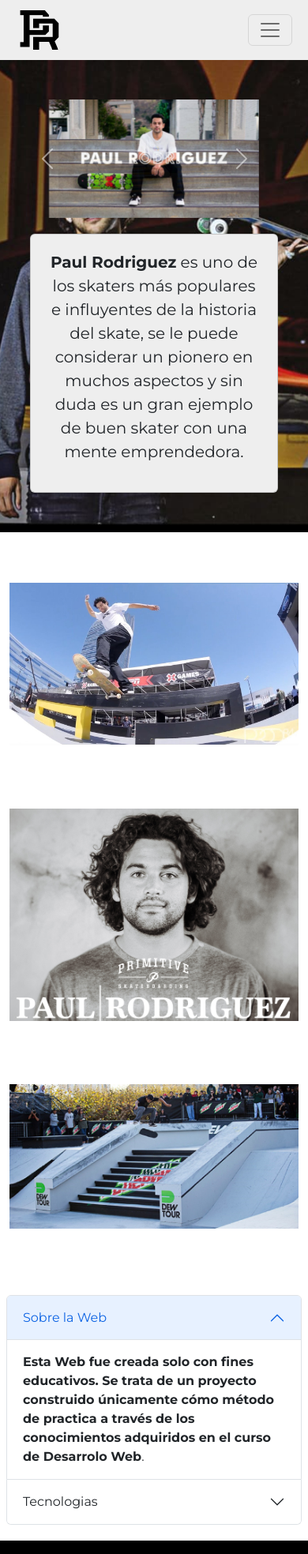
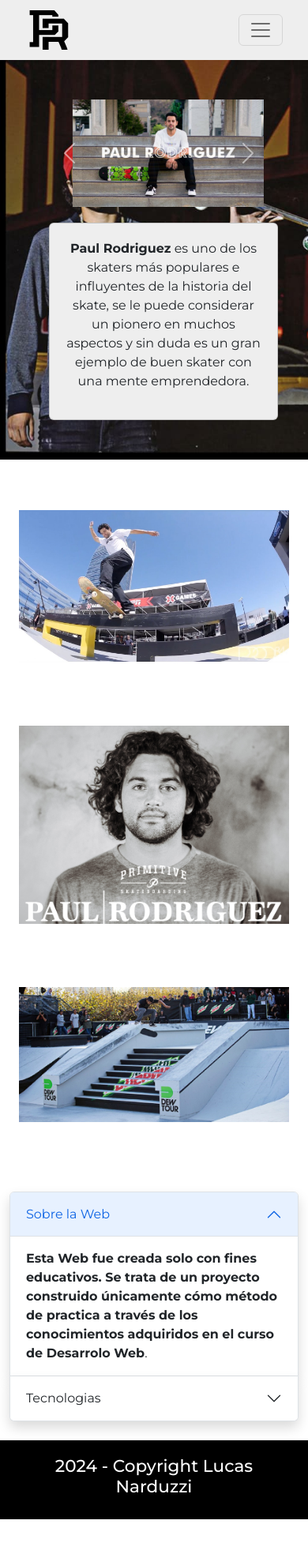
Before and after one commit to LucasNarduzzi/Proyecto-final---Biografia-P-Rod---Lucas-Narduzzi, a plain HTML site: page index.html in a window 390 px wide. Shown: the top 1968 px of the page at 79% size. After the commit the page ends 1924 px from the top, so only its background shows below. Drawn offline with nearby package versions, Linux system fonts and the light colour scheme.

Commit message:
Re-entrega, correción de css, clases grid system y links de bootstrap

```diff
--- a/css/estilo.css
+++ b/css/estilo.css
@@ -1,11 +1,7 @@
+/*///////////- Reset -///////////*/
 *{
 	font-family: "Montserrat", sans-serif;
 	box-sizing: border-box;
-}
-
-.container__padre__tamano{ /*/<----- Div contenedor de todo/*/
-	padding: 0px;
-	overflow: hidden;
 }
 
 /*///////////Header/nav index - Galeria - Biografia///////////*/
@@ -18,21 +14,10 @@
 	height: 50px;
 	margin: 0px 0px 10px 25px;
 }
+
 .navbar-responsive{
 	margin-right: 20px;
 }
-@media (max-width: 576px){
-	.li-padding-responsive{
-		padding-left: 20px;
-	}
-}
-@media (max-width: 992px){
-	.li-padding-responsive{
-		padding-left: 20px;
-	}
-}
-
-
 /*////////////////////////////////////////// index ////////////////////////////////////////*/
 .index__section1__carousel__tamano{ /*<-----section contenedor del banner/*/
 	padding: 0px;
@@ -43,53 +28,18 @@
 	background-size: cover;
 	margin: 0px;
 	padding: 50px;
+	display: flex;
 }
+
 .index__div__banner__text{ /*/<-- texto junto al banner//*/
 		background: #eee;
+		justify-content: center;
+		padding: 20px;
+		font-size: 1em;
 }
 
 .img-h{  /*/<--- height de la tercera imagen del main (prod18)>/*/
 	height: 100%;
-}
-
-.index__section4-bootstrap{
-	padding: 20px;
-}
-
-/*/ index responsive /////////////////////////////*/
-@media (max-width: 576px){
-	.index__div__banner__text{ /*/<-- texto junto al banner//*/
-		min-width: 180px;
-		margin-left: 12px;
-		margin-top: 20px;
-		padding: 10px;
-	}
-
-	.carousel-item{ /*/<<-- 3 divs contenedores de imagenes del banner//*/
-		margin-left: 10px;
-	}
-
-	.section3__img-item{ /*/<<-- div contenedor de imagenes en main//*/
-		margin: 20px 0px;
-	}
-}
-
-@media (max-width: 992px) {
-	.carousel-item{ /*/<<-- 3 divs contenedores de imagenes del banner//*/
-		margin-left: 12px;
-	}
-
-	.index__div__banner__text{ /*/<<-- texto junto al banner//*/
-		margin: 20px 0px 0px 12px;
-		text-align: center;
-		max-width: 960px;
-		padding: 20px;
-	}
-
-	.section3__img-item{ /*/<<-- div contenedor de imagenes en main//*/
-		margin: 40px 0px;
-	}
-
 }
 /*////////////////////////////////////////// galeria ////////////////////////////////////////*/
 .galeria__section1-imgenes { /*/<<-- div padre contenedor de imagenes en main//*/
@@ -110,21 +60,6 @@
 
 .galeria__section2-videos div{
 	padding: 0px 10px 40px 10px;
-}
-
-/*/ galeria responsive /////////////////////////////*/
-@media (max-width: 576px){
-	.galeria__section1-imgenes{
-		margin: auto;
-	}
-	.galeria__section2-videos div iframe{
-	width: 100%;
-	}
-}
-@media (max-width: 992px){
-	.galeria__section1-imgenes{
-		margin: auto;
-	}
 }
 /*////////////////////////////////////////// biografia ////////////////////////////////////////*/
 .biografia__section-blog h1{
@@ -176,8 +111,50 @@
 	background: rgb(240, 122, 17, 1.0);
 	padding: 10px;
 }
+/*////////////////////////////////////////// Footer index - Galeria - Biografoa ////////////////*/
+footer{
+	text-align: center;
+	padding: 20px;
+	background: #000;
+}
 
+footer h4{
+	color: #fff;
+}
+/*////////////////////////////// responsive /////////////////////////////*/
 @media (max-width: 576px){
+	/*/ Header/nav index - galeria - biografia////////////*/
+	.li-padding-responsive{
+		padding-left: 20px;
+	}
+
+	/*/ index responsive /////////////////////////////////*/
+	.index__div__banner__text{ /*/<-- texto junto al banner//*/
+		min-width: 180px;
+		margin: 20px 0px 0px 12px;
+		padding: 10px;
+	}
+
+	.carousel-item{ /*/<<-- 3 divs contenedores de imagenes del banner//*/
+		margin-left: 10px;
+	}
+
+	.section3__img-item{ /*/<<-- div contenedor de imagenes en main//*/
+		margin: 20px 0px;
+	}
+
+	/*/ galeria responsive /////////////////////////////////*/
+	.galeria__section1-imgenes{
+		margin: auto;
+	}
+	.galeria__section2-videos div iframe{
+	width: 100%;
+	}
+
+	/*/ biografia responsive /////////////////////////////////*/
+	.biografia__section-blog img{
+		width: 100%;
+	}
 	.biografia__section-blog__div__banner{
 		height: 200px;
 		padding: 0px;
@@ -189,18 +166,36 @@
 		object-position: 100% 0%;
 	}
 }
+
+
 @media (max-width: 992px){
-		main img{
- 		width: 100%;
+	/*/ Header/nav  /////////////////////////////////*/
+	.li-padding-responsive{
+		padding-left: 20px;
 	}
+	.bg-div-banner {
+		flex-direction: column;
+		align-items: center;
+	}
+
+	/*/ index responsive  /////////////////////////////////*/
+	.carousel-item{ /*/<<-- 3 divs contenedores de imagenes del banner//*/
+		margin-left: 12px;
+	}
+
+	.index__div__banner__text{ /*/<<-- texto junto al banner//*/
+		margin: 20px 0px 0px 12px;
+		text-align: center;
+		max-width: 960px;
+		padding: 20px;
+	}
+
+	.section3__img-item{ /*/<<-- div contenedor de imagenes en main//*/
+		margin: 40px 0px;
+	}
+
+	/*/ galeria responsive  /////////////////////////////////*/
+		.galeria__section1-imgenes{
+			margin: auto;
+		}
 }
-/*////////////////////////////////////////// Footer index - Galeria - Biografoa ////////////////*/
-footer{
-	text-align: center;
-	padding: 20px;
-	background: #000;
-}
-
-footer h4{
-	color: #fff;
-}
--- a/index.html
+++ b/index.html
@@ -3,20 +3,20 @@
 <head>
 	<meta charset="utf-8">
 	<meta name="viewport" content="width=device-width, initial-scale=1">
-	<!---------------------- Bootstrap ----------------->
-	<link href="https://cdn.jsdelivr.net/npm/bootstrap@5.2.3/dist/css/bootstrap.min.css" rel="stylesheet" integrity="sha384-rbsA2VBKQhggwzxH7pPCaAqO46MgnOM80zW1RWuH61DGLwZJEdK2Kadq2F9CUG65" crossorigin="anonymous">
 	<!---------------------- tipografia  ----------------->
 	<link href="https://fonts.googleapis.com/css2?family=Montserrat:ital,wght@0,100..900;1,100..900&display=swap" rel="stylesheet">
 	<link rel="preconnect" href="https://fonts.googleapis.com">
 	<link rel="preconnect" href="https://fonts.gstatic.com" crossorigin>
+	<!---------------------- Bootstrap ----------------->
+	<link href="https://cdn.jsdelivr.net/npm/bootstrap@5.2.3/dist/css/bootstrap.min.css" rel="stylesheet" integrity="sha384-rbsA2VBKQhggwzxH7pPCaAqO46MgnOM80zW1RWuH61DGLwZJEdK2Kadq2F9CUG65" crossorigin="anonymous">
 	<!-------------- Estilo -------------->
 	<link rel="stylesheet" type="text/css" href="./css/estilo.css">
 	<title>Lucas Narduzzi</title>
 </head>
 <body><!--------------------Bootstrap Nav--------------------------->
-	<div class="container-fluid container__padre__tamano">
+	<div class="container-fluid">
 		<header class="row">
-			<nav class="navbar navbar-expand-lg bg-body-tertiary">
+			<nav class="col-12 navbar navbar-expand-lg bg-body-tertiary">
 			  	<div class="container-fluid">
 			    	<a class="navbar-brand logo__tamano" href="index.html"><img src="./assets/logo.jpg" class="img-fluid"></a>
 			    	<button class="navbar-toggler navbar-responsive" type="button" data-bs-toggle="collapse" data-bs-target="#navbarScroll" aria-controls="navbarScroll" aria-expanded="false" aria-label="Toggle navigation"><span class="navbar-toggler-icon"></span>
@@ -38,10 +38,10 @@
 			</nav>
 		</header>
 		<main class="row">
-			<section class="row index__section1__carousel__tamano"> <!--------------------bootstrap carousel --------------------------->
-				<article class="row bg-div-banner">
+			<section class="container-fluid p-0"> <!--------------------bootstrap carousel --------------------------->
+				<article class="row bg-div-banner ">
 					<div class="col-lg-8 col-md-12 col-sm-12">
-						<div id="carouselExampleFade" class="carousel slide carousel-fade" data-bs-ride="carousel">
+						<div id="carouselExampleFade" class="carousel slide carousel-fade " data-bs-ride="carousel">
 				 			<div class="carousel-inner">
 				  				<div class="carousel-item active container-fluid">
 				     				<img src="./assets/prod10.jpg" class="d-block w-100 img-fluid" alt="Paul Rodriguez - Switch Bs Tailslide">
@@ -61,36 +61,36 @@
 						  	</button>
 						</div>
 					</div>
-					<div class="col-lg-4 col-md-12 col-sm-12 card justify-content-center fs-5 mt-sm-5 mt-lg-0 index__div__banner__text ">
+					<div class="col-lg-4 col-md-12 col-sm-12 card index__div__banner__text">
 						<p><b>Paul Rodriguez</b> es uno de los skaters más populares e influyentes de la historia del skate, se le puede considerar un pionero en muchos aspectos y sin duda es un gran ejemplo de buen skater con una mente emprendedora.</p>
 					</div>
 				</article>
 			</section>
-			<section class="container text-center p-4"> <!--------------------index fotos --------------------------->
+			<section class="container-fluid text-center p-4"> <!--------------------index fotos --------------------------->
 	  			<article class="row">
-	   				<div class=" col-lg-4 col-md-4 col-sm-12 section3__img-item">
+	   				<div class=" col-lg-4 col-md-12 col-sm-12 section3__img-item">
 	   				 	<img src="./assets/prod15.jpg" alt="Paul Rodriguez Bs Crooked" class="img-fluid h-100">
 	     			</div>
-	   			 	<div class=" col-lg-4 col-md-4 col-sm-12 section3__img-item">
+	   			 	<div class=" col-lg-4 col-md-12 col-sm-12 section3__img-item">
 	      				<img src="./assets/prod9.jpg" alt="Paul Rodriguez Swich Heelflip" class="img-fluid">
 	   			 	</div>
-	    			<div class="col-lg-4 col-md-4 col-sm-12 section3__img-item">
-	      				<img src="./assets/prod18.jpg" alt="Paul Rodriguez Bs Noseblunt" class="img-fluid img-h">
+	    			<div class="col-lg-4 col-md-12 col-sm-12 section3__img-item">
+	      				<img src="./assets/prod18.jpg" alt="Paul Rodriguez Bs Noseblunt" class="img-fluid h-100">
 	   				</div>
 	  			</article>
 			</section>
 			<!--------------------bootstrap preguntas frecuentes--------------------------->
-			<section class="index__section4-bootstrap">
-				<div class="accordion" id="accordionExample">
-	  				<div class="accordion-item">
+			<section class="container-fluid p-4">
+				<div class="row accordion" id="accordionExample">
+	  				<div class="col-12 accordion-item shadow p-0">
 	      				<button class="accordion-button" type="button" data-bs-toggle="collapse" data-bs-target="#collapseOne" aria-expanded="true" aria-controls="collapseOne">Sobre la Web</button>
-	   					<div id="collapseOne" class="accordion-collapse collapse show" aria-labelledby="headingOne" data-bs-parent="#accordionExample">
+	   					<div id="collapseOne" class="accordion-collapse collapse show " aria-labelledby="headingOne" data-bs-parent="#accordionExample">
 	   						<div class="accordion-body">
 	   							<b>Esta Web fue creada solo con fines educativos. Se trata de un proyecto construido únicamente cómo método de practica a través de los conocimientos adquiridos en el curso de Desarrolo Web</b>.
-	   					 </div>
-	   				 </div>
-	  			</div>
-	 			<div class="accordion-item">
+	   						</div>
+	   					</div>
+	  				</div>
+	 			<div class="col-12 accordion-item shadow p-0">
 	     			<button class="accordion-button collapsed" type="button" data-bs-toggle="collapse" data-bs-target="#collapseTwo" aria-expanded="false" aria-controls="collapseTwo">Tecnologias</button>
 	   				<div id="collapseTwo" class="accordion-collapse collapse" aria-labelledby="headingTwo" data-bs-parent="#accordionExample">
 	      				<div class="accordion-body">
@@ -104,7 +104,7 @@
 		<footer class="row">
 			<h4>2024 - Copyright Lucas Narduzzi</h4>
 		</footer>
+	</div>
 		<script src="https://cdn.jsdelivr.net/npm/bootstrap@5.2.3/dist/js/bootstrap.bundle.min.js" integrity="sha384-kenU1KFdBIe4zVF0s0G1M5b4hcpxyD9F7jL+jjXkk+Q2h455rYXK/7HAuoJl+0I4" crossorigin="anonymous"></script>
-	</div>
 </body>
 </html>
```
Also changed, not shown: html/biografia.html (+18 -18 lines), html/galeria.html (+12 -9 lines).
